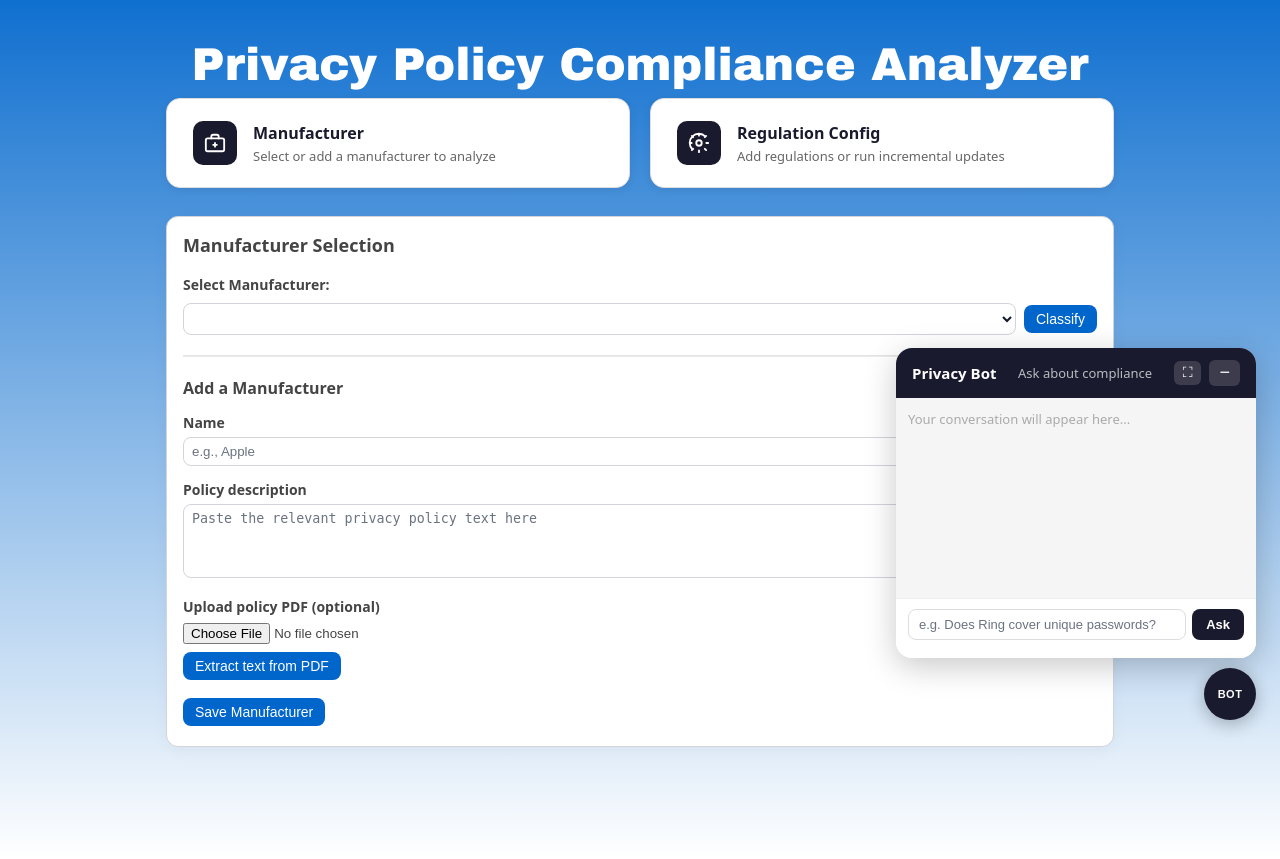
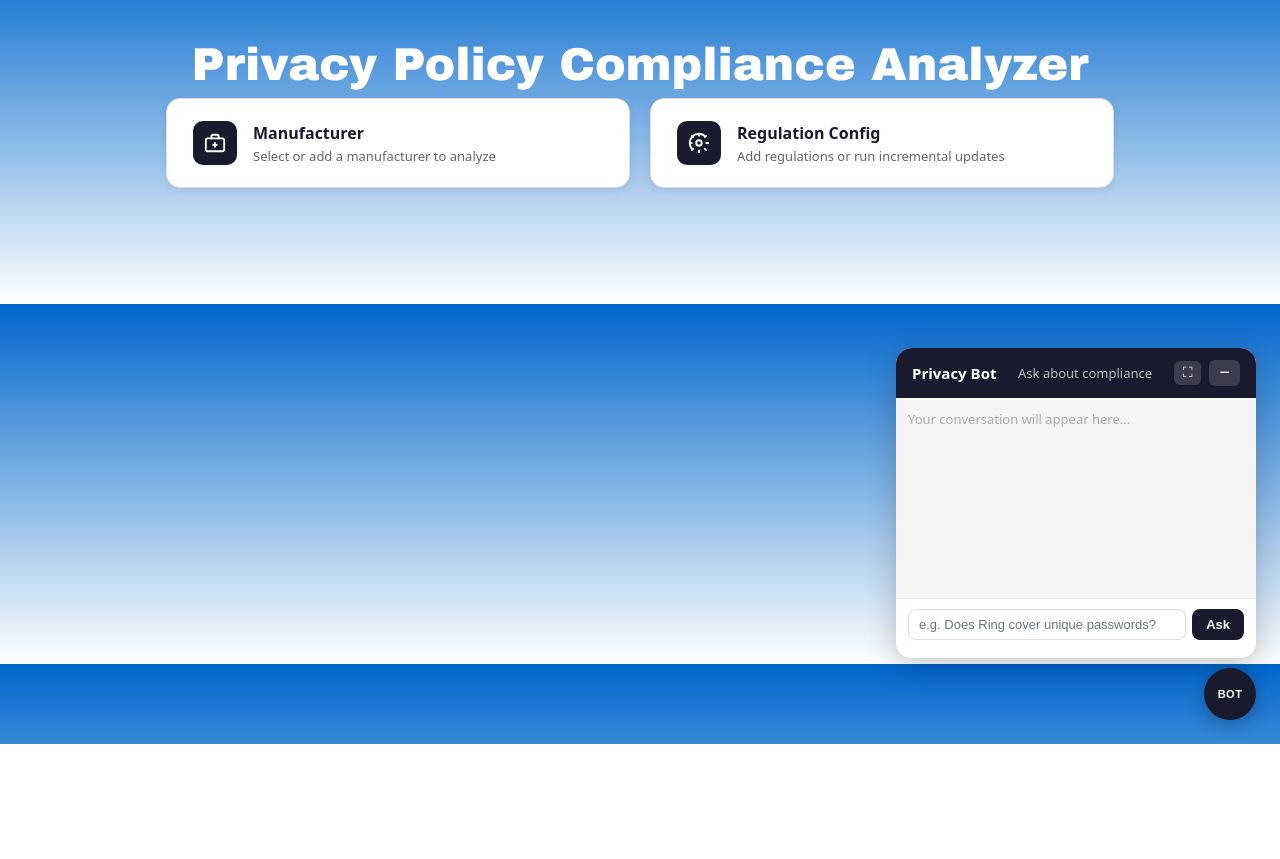
Before and after one commit to heinzjann8-jpg/privacy-compliance-analyzer, a Flask app: page / in a window 1280 px wide. Shown: the part 56-915 px from the top of the page. After the commit the page ends 800 px from the top, so only its background shows below. Run offline with Flask 3, Linux system fonts and the light colour scheme; data that the repository does not hold is empty; parts of the project's set-up code (start-up, migrations or seed data) failed here and were passed over.

Commit message:
Update index.html

```diff
--- a/templates/index.html
+++ b/templates/index.html
@@ -373,7 +373,7 @@
       </div>
 
       <!-- Manufacturer Panel -->
-      <div id="mfgPanel" class="panel" style="margin-bottom:24px;">
+      <div id="mfgPanel" class="panel hidden" style="margin-bottom:24px;">
         <h3 style="margin-top:0; margin-bottom:16px;">Manufacturer Selection</h3>
         <label for="manufacturerSelect"><strong>Select Manufacturer:</strong></label>
         <div class="row" style="margin-top:8px;">
@@ -432,7 +432,6 @@
             <option value="">— choose a regulation —</option>
             <option value="california">California SB-327</option>
             <option value="oregon">Oregon HB 2395</option>
-            <option value="texas">Texas HB 4</option>
             <option value="nistir">NISTIR 8259</option>
             <option value="plaw">Federal PL 116-207</option>
           </select>
@@ -465,7 +464,6 @@
             <option value="all">All Regulations</option>
             <option value="california">California</option>
             <option value="oregon">Oregon</option>
-            <option value="texas">Texas</option>
             <option value="nistir">NISTIR 8259</option>
             <option value="plaw">Federal PL 116-207</option>
           </select>
@@ -647,14 +645,6 @@
   </div><!-- /container -->
 
     <script>
-    console.log("MAIN INDEX JS IS RUNNING - patched");
-    window.addEventListener("error", function(e) {
-      console.error("JS ERROR:", e.message, "line:", e.lineno, "file:", e.filename);
-    });
-    window.addEventListener("unhandledrejection", function(e) {
-      console.error("PROMISE ERROR:", e.reason);
-    });
-
     let historychart = null;
 
       // ── Tab switching ──
@@ -785,14 +775,7 @@
 }
 
       async function loadDropdown() {
-        console.log('Loading manufacturers from /list...');
         const res = await fetch('/list');
-        if (!res.ok) {
-          const text = await res.text();
-          console.error('LIST FAILED:', res.status, text);
-          alert('Could not load manufacturers. /list returned status ' + res.status);
-          return;
-        }
         const items = await res.json();
         console.log('Manufacturers loaded:', items);
         const sel = el('manufacturerSelect');
@@ -814,11 +797,9 @@
           sel.appendChild(opt);
         });
 
-        el('countNote').textContent = `${items.length} total manufacturer(s). Pick one and click Classify to run the analysis.`;
+        el('countNote').textContent = `${items.length} total manufacturer(s)`;
         sel.value = items[0].iri;
-        // Do NOT auto-run /detail on page load. On Render this can trigger a heavy
-        // BERT scoring request before the page finishes loading and cause 502s.
-        // The user controls when analysis runs by clicking the Classify button.
+        loadDetail();
       }
 
       async function loadDetail() {
@@ -827,18 +808,9 @@
         if (!iri) return;
 
         const stateFilter = el('stateFilter').value;
-        const countNote = el('countNote');
-        if (countNote) countNote.textContent = 'Running analysis... please wait.';
 
         const res = await fetch('/detail?iri=' + encodeURIComponent(iri) + '&state=' + encodeURIComponent(stateFilter));
-        if (!res.ok) {
-          const text = await res.text();
-          console.error("DETAIL FAILED:", res.status, text);
-          alert("Backend /detail failed with status " + res.status + ". Check Render logs.");
-          return;
-        }
         const data = await res.json();
-        if (countNote) countNote.textContent = 'Analysis loaded.';
 
         el('details').classList.remove('hidden');
         el('mName').textContent = data.name || '(no label)';
@@ -875,8 +847,6 @@
           coverageLabel = 'California Legislature Coverage';
         } else if (stateFilter === 'oregon') {
           coverageLabel = 'Oregon Legislature Coverage';
-        } else if (stateFilter === 'texas') {
-          coverageLabel = 'Texas Legislature Coverage';
         } else if (stateFilter === 'nistir') {
           coverageLabel = 'NISTIR Standard Coverage';
         } else if (stateFilter === 'plaw') {
@@ -1300,13 +1270,12 @@
       el('btnExtractPdf').onclick = extractPdfToPolicy;
       el('stateFilter').addEventListener('change', loadDetail);
 
-      //loadDropdown();
-
-      // Dark mode toggle - only run if the button exists
+      loadDropdown();
+
+      // Dark mode toggle
       const darkModeToggle = el('darkModeToggle');
       const body = document.body;
 
-      if (darkModeToggle) {
       if (localStorage.getItem('darkMode') === 'enabled') {
         body.classList.add('dark-mode');
         darkModeToggle.textContent = 'Light';
@@ -1323,7 +1292,6 @@
           localStorage.setItem('darkMode', 'disabled');
         }
       };
-      }
 
       async function sendChat() {
   const input = el('chatInput');
```
Lines whose indentation alone changed are shown as unchanged.
